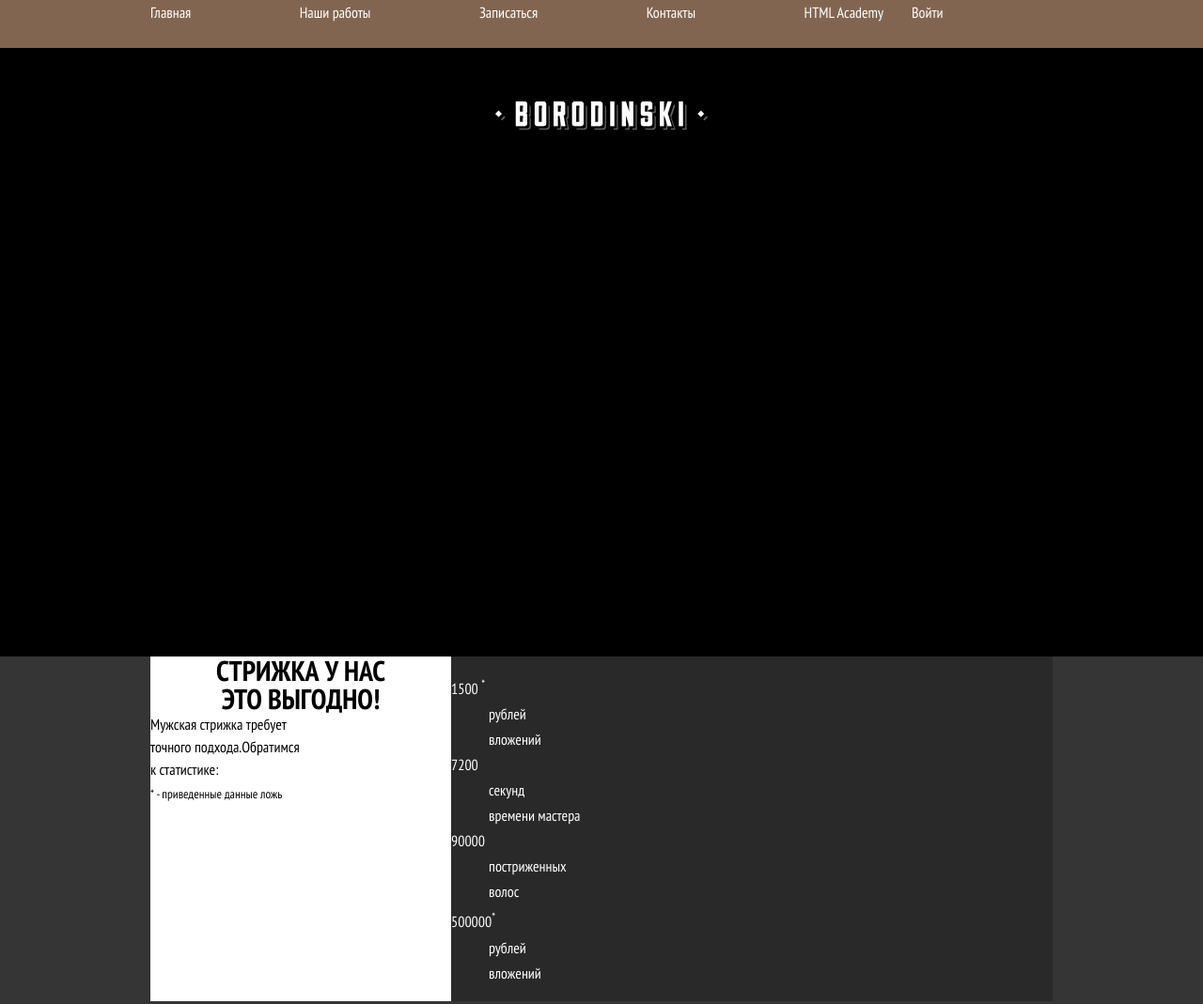
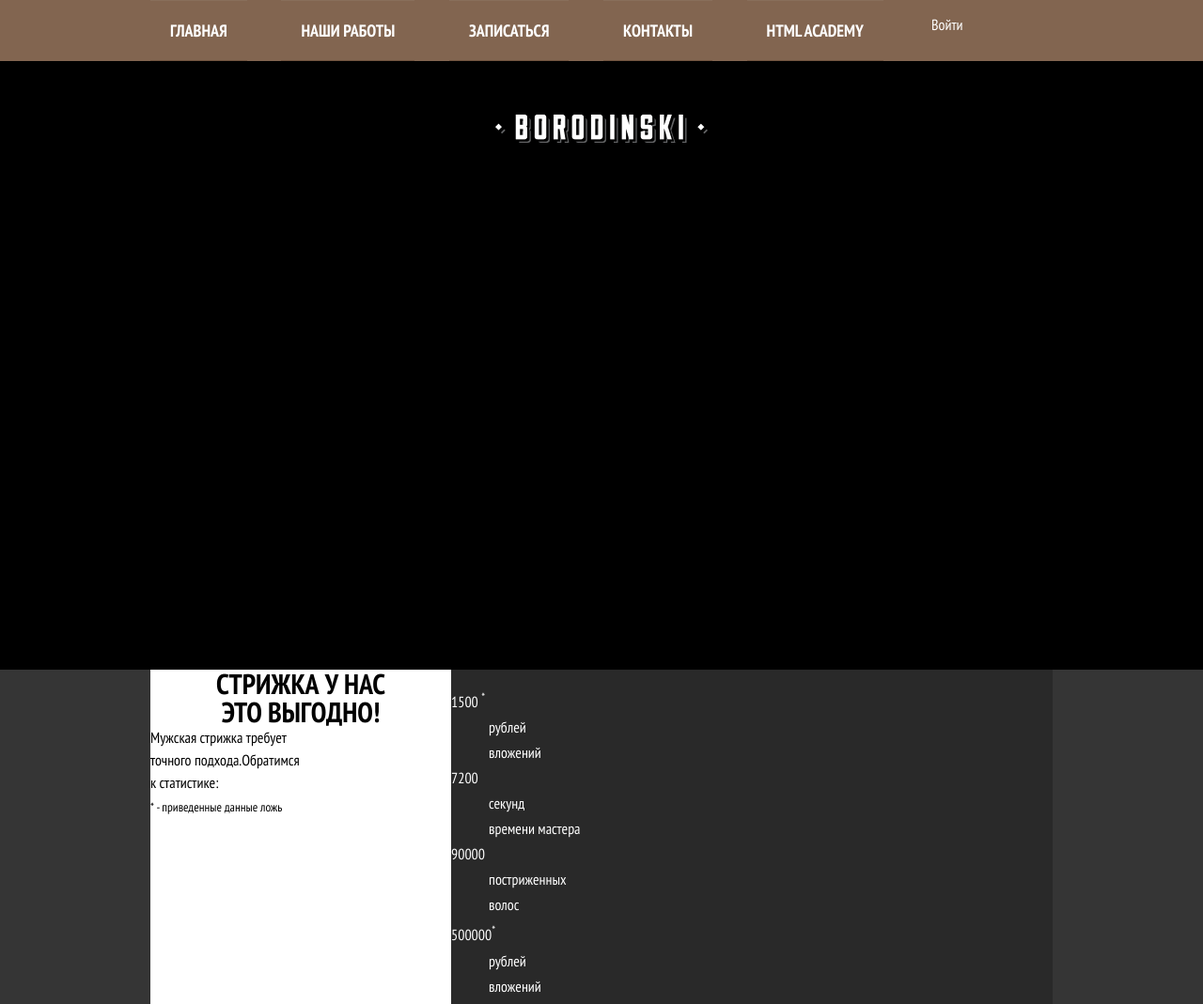
Before and after one commit to mentalNika/barbershop, a website built with webpack: page src/index.html in a window 1280 px wide. Shown: the top 1069 px of the page at 94% size. Built offline with nearby package versions, Linux system fonts and the light colour scheme; files whose address does not match are found by name.

Commit message:
mobile menu

```diff
--- a/src/assets/styles/blocks/main-nav.scss
+++ b/src/assets/styles/blocks/main-nav.scss
@@ -87,4 +87,17 @@
 		height: 2px;
 		background-color: #fff;
 	}
+
+	&::before {
+		transform: rotate(45deg);
+	}
+
+	&::after {
+		transform: rotate(-45deg);
+	}
+
+	&:active::before,
+	&:active::after {
+		background-color: fade(#fff, 30%);
+	}
 }
--- a/src/assets/styles/blocks/page-header.scss
+++ b/src/assets/styles/blocks/page-header.scss
@@ -17,7 +17,7 @@
 		order: 2;
 		height: 400px;
 		background-color: #000;
-		background-image: url(C:/projects/barbershop/src/assets/images/back-tablet.jpg);
+		background-image: url(D:/projects/barbershop/src/assets/images/back-tablet.jpg);
 		background-repeat: no-repeat;
 		background-position: center -9px;
 	}
@@ -26,7 +26,7 @@
 		height: 648px;
 		background-position: center;
 		background-size: cover;
-		background-image: url(C:/projects/barbershop/src/assets/images/back-desktop.jpg);
+		background-image: url(D:/projects/barbershop/src/assets/images/back-desktop.jpg);
 	}
 }
 
--- a/src/assets/styles/blocks/site-list.scss
+++ b/src/assets/styles/blocks/site-list.scss
@@ -7,3 +7,17 @@
 		width: 780px;
 	}
 }
+
+.site-list a {
+	position: relative;
+	display: block;
+	padding: 18px 21px;
+	font-size: 18px;
+	font-weight: 700;
+	line-height: 27px;
+	text-transform: uppercase;
+	color: #fff;
+	background-color: #826550;
+	border-top: 1px solid #886e5b;
+	border-bottom: 1px solid #71543f;
+}
--- a/src/assets/styles/blocks/user-list.scss
+++ b/src/assets/styles/blocks/user-list.scss
@@ -9,3 +9,11 @@
 		width: 150px;
 	}
 }
+
+.user-list__login {
+	position: relative;
+	display: block;
+	padding: 17px 21px;
+	line-height: 18px;
+	color: #fff;
+}
--- a/src/index.html
+++ b/src/index.html
@@ -21,7 +21,7 @@
 			<img src="assets/images/logotype mobile.png" width="226" height="30" alt="Барбершоп Бородинский">
 		</a>
 
-		<nav class="main-nav main-nav--opened main-nav--nojs">
+		<nav class="main-nav main-nav--closed main-nav--nojs">
 			<button class="main-nav__toggle" type="button">
 				<span class="visually-hidden">Открыть меню</span>
 			</button>
```
Also changed, not shown: src/assets/images/login icon.svg (added).
